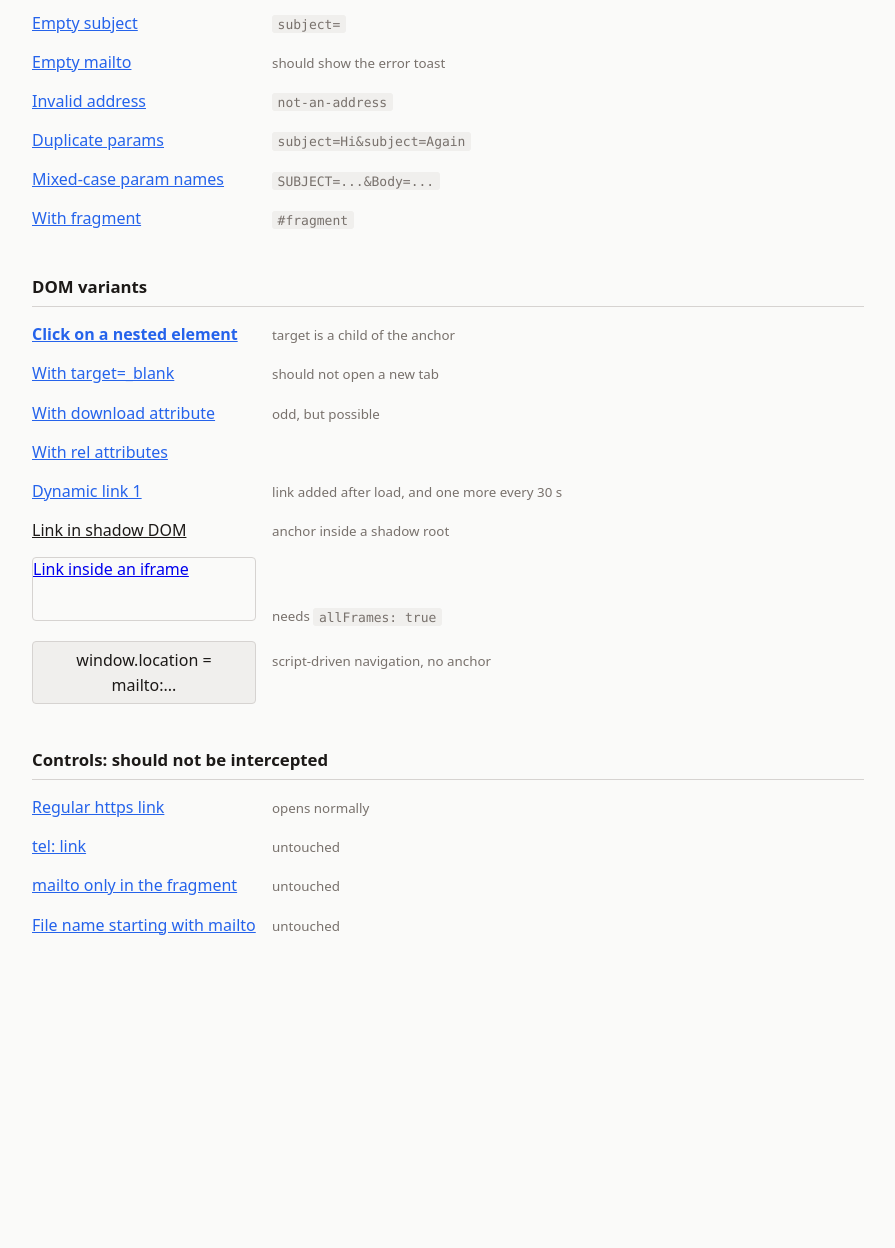
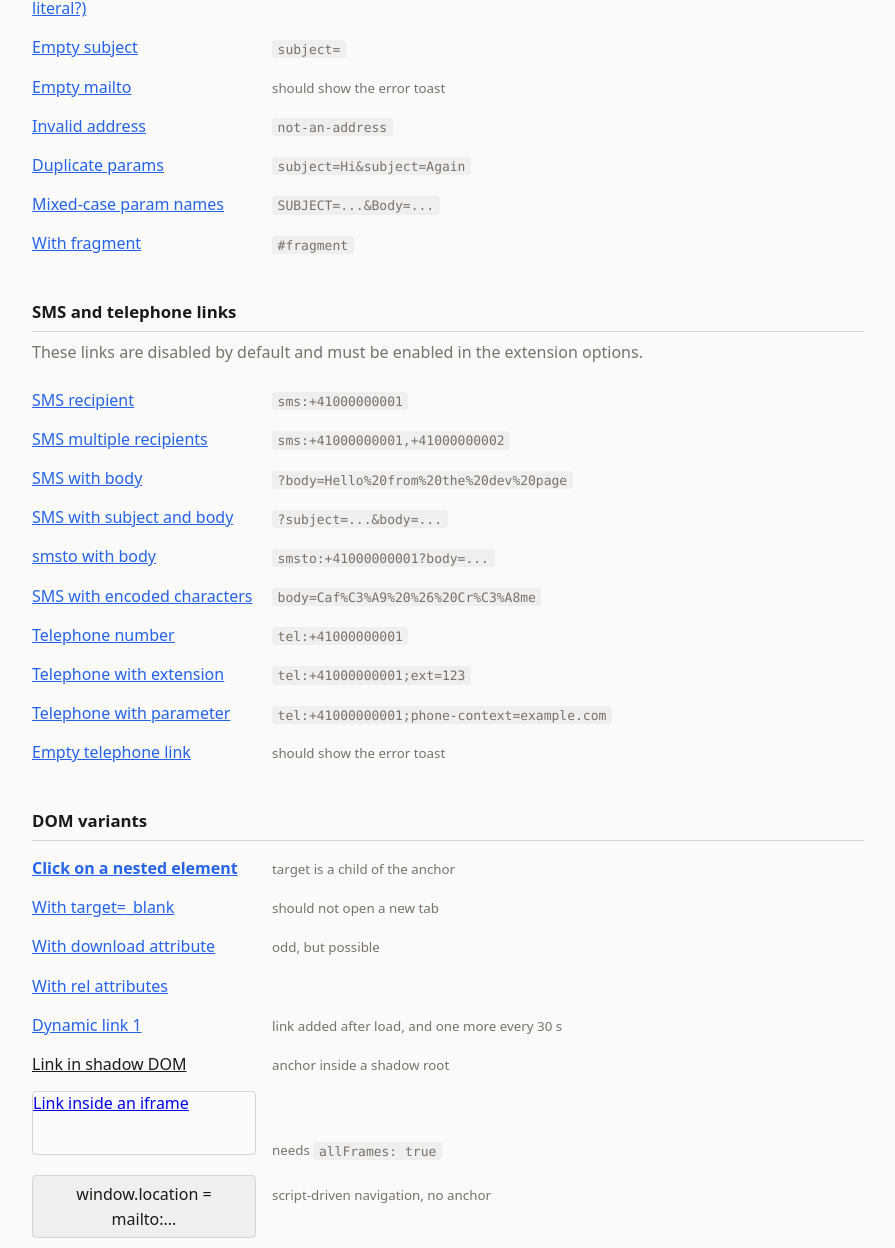
Before and after one commit to JanRezzonico/i-hate-mailto, a website: page dev-pages/index.html in a window 1280 px wide. Shown: the part 1291-2539 px from the top of the page, without its empty margins (192-1087 px from the left). Before the commit the page ends 2332 px from the top, so only its background shows below. Drawn offline with Linux system fonts and the light colour scheme.

Commit message:
chore: dev pages include tests for tel and sms

```diff
--- a/dev-pages/index.html
+++ b/dev-pages/index.html
@@ -132,9 +132,10 @@
   </head>
   <body>
     <main>
-      <h1>mailto dev page</h1>
+      <h1>Link handler dev page</h1>
       <p class="lead">
-        Click each link. The extension should copy the address and show a toast instead of opening a mail client.
+        Click each enabled link. The extension should copy its details and show a toast instead of opening an external
+        app. Enable SMS and telephone links in the options page before testing them.
       </p>
       <p class="env" id="env"></p>
 
@@ -240,6 +241,46 @@
         </li>
       </ul>
 
+      <h2>SMS and telephone links</h2>
+      <p class="lead">These links are disabled by default and must be enabled in the extension options.</p>
+      <ul>
+        <li>
+          <a href="sms:+41000000001">SMS recipient</a><small><code>sms:+41000000001</code></small>
+        </li>
+        <li>
+          <a href="sms:+41000000001,+41000000002">SMS multiple recipients</a
+          ><small><code>sms:+41000000001,+41000000002</code></small>
+        </li>
+        <li>
+          <a href="sms:+41000000001?body=Hello%20from%20the%20dev%20page">SMS with body</a
+          ><small><code>?body=Hello%20from%20the%20dev%20page</code></small>
+        </li>
+        <li>
+          <a href="sms:+41000000001?subject=Test%20subject&body=Line%201%0ALine%202">SMS with subject and body</a
+          ><small><code>?subject=...&body=...</code></small>
+        </li>
+        <li>
+          <a href="smsto:+41000000001?body=Hello%20from%20smsto">smsto with body</a
+          ><small><code>smsto:+41000000001?body=...</code></small>
+        </li>
+        <li>
+          <a href="sms:+41000000001?body=Caf%C3%A9%20%26%20Cr%C3%A8me">SMS with encoded characters</a
+          ><small><code>body=Caf%C3%A9%20%26%20Cr%C3%A8me</code></small>
+        </li>
+        <li>
+          <a href="tel:+41000000001">Telephone number</a><small><code>tel:+41000000001</code></small>
+        </li>
+        <li>
+          <a href="tel:+41000000001;ext=123">Telephone with extension</a
+          ><small><code>tel:+41000000001;ext=123</code></small>
+        </li>
+        <li>
+          <a href="tel:+41000000001;phone-context=example.com">Telephone with parameter</a
+          ><small><code>tel:+41000000001;phone-context=example.com</code></small>
+        </li>
+        <li><a href="tel:">Empty telephone link</a><small>should show the error toast</small></li>
+      </ul>
+
       <h2>DOM variants</h2>
       <ul>
         <li>
@@ -274,7 +315,7 @@
       <h2>Controls: should not be intercepted</h2>
       <ul>
         <li><a href="https://example.com">Regular https link</a><small>opens normally</small></li>
-        <li><a href="tel:+41000000000">tel: link</a><small>untouched</small></li>
+        <li><a href="fax:+41000000000">Unsupported link scheme</a><small>untouched</small></li>
         <li><a href="/index.html#mailto:jane@example.com">mailto only in the fragment</a><small>untouched</small></li>
         <li><a href="mailto-lookalike.html">File name starting with mailto</a><small>untouched</small></li>
       </ul>
```
